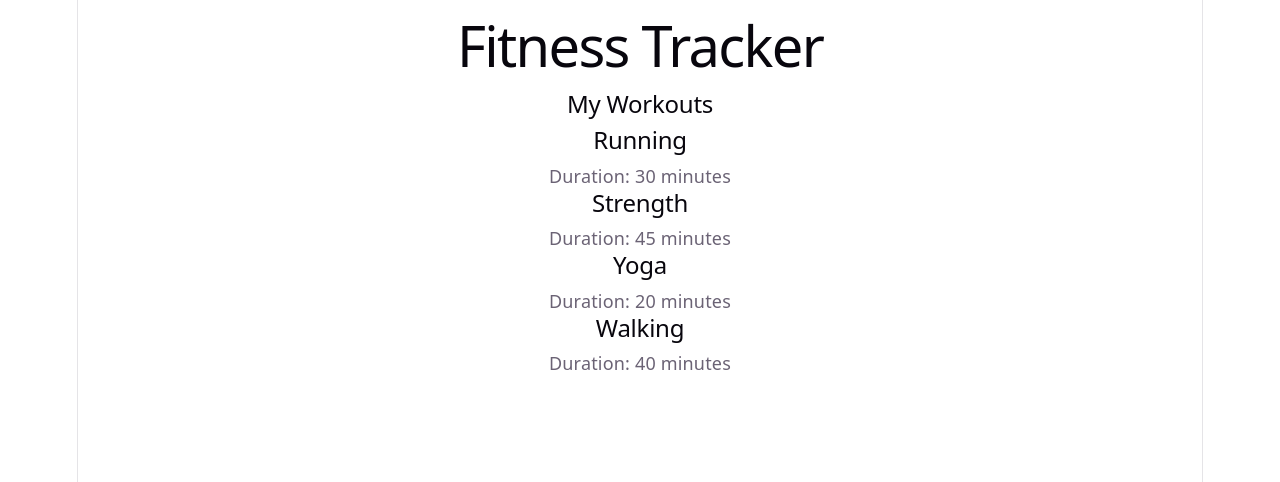
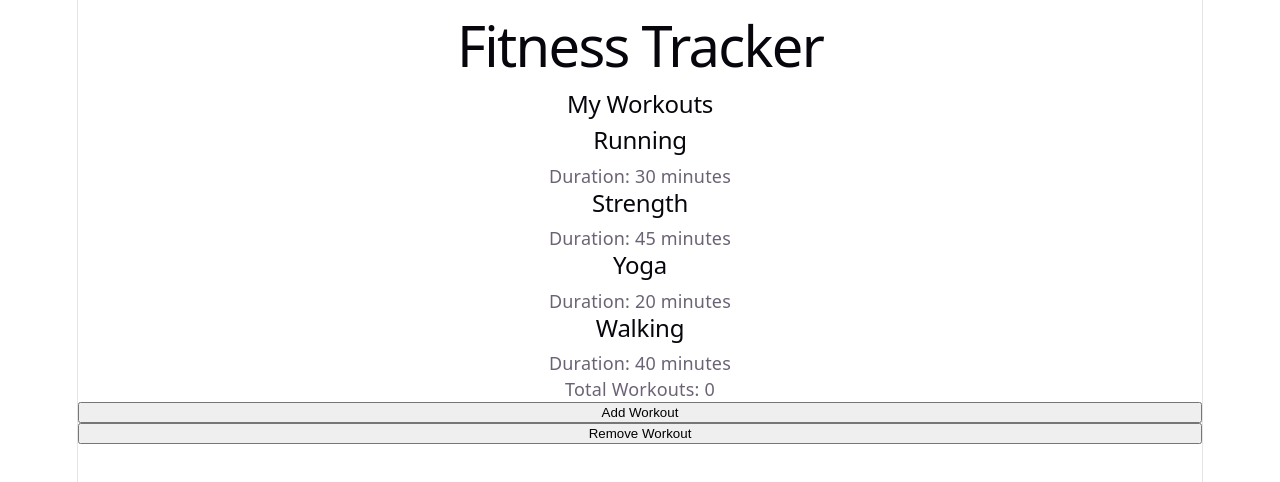
Before and after one commit to nk737737/fitness-tracker-react, a React (Vite) app: page / in a window 1280 px wide. Shown: the top 482 px of the page. Built offline with nearby package versions, Linux system fonts and the light colour scheme.

Commit message:
Add workout counter with useState and click events

```diff
--- a/src/App.jsx
+++ b/src/App.jsx
@@ -1,13 +1,29 @@
 import WorkoutCard from  './WorkoutCard.jsx'
 import WorkoutList from './WorkoutList.jsx'
+import {useState} from "react";
 
 function App() {
+
+  const [count, setCount] = useState(0);
+
+function handleClick() {
+    setCount(count + 1)
+  }
+
+function handleRemove() {
+  if (count > 0) {
+    setCount(count - 1);
+  }
+
+}
 
   return (
     <>
     <h1>Fitness Tracker</h1>
      <WorkoutList title="My Workouts" workoutType="Running" workoutDuration={30} />
-
+      <p>Total Workouts: {count}</p>
+      <button onClick={handleClick}>Add Workout</button>
+      <button onClick={handleRemove}>Remove Workout</button>
     </>
   )
 }
```
